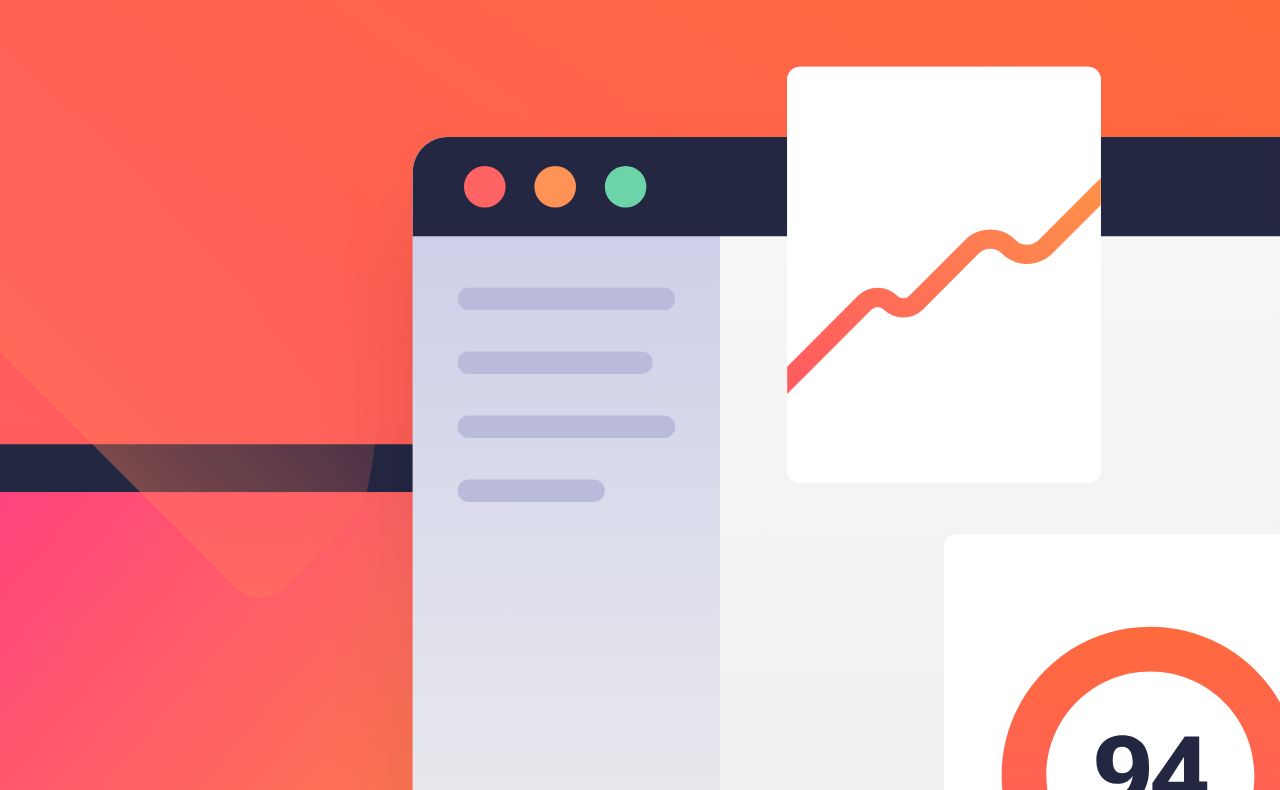
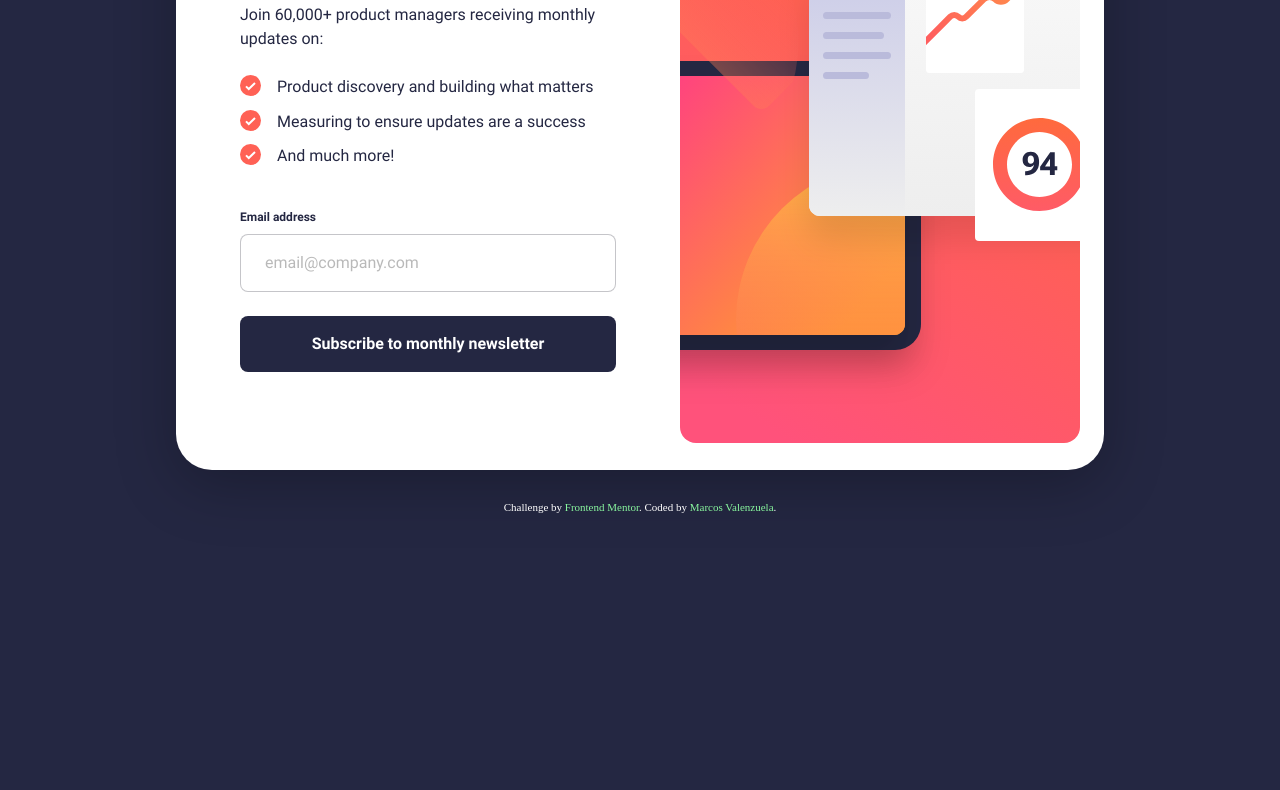
Before and after one commit to Dantalian5/newsletter-sign-up-with-success-message, a website built with Parcel: page src/index.html in a window 1280 px wide. Shown: the part 231-1021 px from the top of the page. After the commit the page ends 800 px from the top, so only its background shows below. Built offline with nearby package versions, Linux system fonts and the light colour scheme.

Commit message:
add desktop index layout

```diff
--- a/src/assets/style/_base.scss
+++ b/src/assets/style/_base.scss
@@ -1,11 +1,17 @@
 .attribution {
 	font-size: 11px;
 	text-align: center;
+	color: #fff;
 }
 .attribution a {
-	color: hsl(228, 45%, 44%);
+	color: hsl(132, 86%, 75%);
 }
 body {
 	min-height: 100svh;
 	background: #242742;
+	display: flex;
+	flex-direction: column;
+	align-items: center;
+	justify-content: center;
+	gap: 2rem;
 }
--- a/src/assets/style/_layout.scss
+++ b/src/assets/style/_layout.scss
@@ -4,6 +4,8 @@
 	row-gap: 2.5rem;
 	padding-bottom: 2.5rem;
 	background: #fff;
+	align-items: center;
+	justify-content: center;
 	&__img {
 		flex: 1 1 100%;
 	}
@@ -21,3 +23,20 @@
 		margin-bottom: 2.5rem;
 	}
 }
+@media (min-width: 50rem) {
+	.container {
+		border-radius: 2.25rem;
+		box-shadow: 0px 15px 60px 0px rgba(0, 0, 0, 0.25);
+		padding: 1.5rem;
+		max-width: 58rem;
+		column-gap: 1.5rem;
+		&__img {
+			flex-basis: 20rem;
+			max-width: 25rem;
+		}
+		&__info {
+			flex-basis: 20rem;
+			padding-inline: 2.5rem;
+		}
+	}
+}
--- a/src/assets/style/_modules.scss
+++ b/src/assets/style/_modules.scss
@@ -72,3 +72,8 @@
 		background: #242742;
 	}
 }
+@media (min-width: 50rem) {
+	.f-heading {
+		font-size: 3.5rem;
+	}
+}
```
